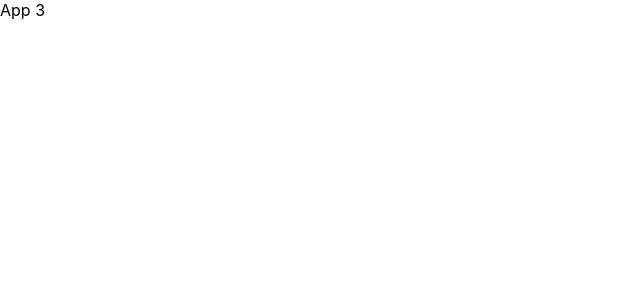
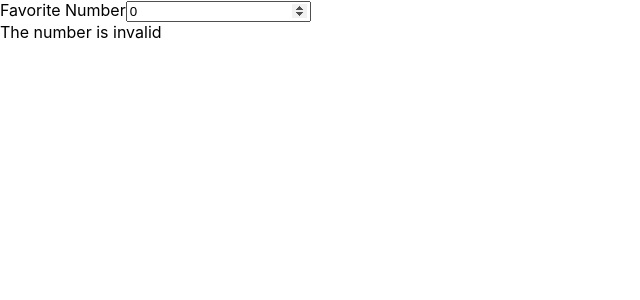
Before and after one commit to panglat/course-testing-js-ts-react-components, a React (Create React App) app: page / in a window 1280 px wide. Shown: the top 300 px of the page, without its empty margins (0-640 px from the left). Built offline with nearby package versions, Linux system fonts and the light colour scheme.

Commit message:
Add Favorite Number component and some test

```diff
--- a/package.json
+++ b/package.json
@@ -59,5 +59,8 @@
     "hooks": {
       "pre-commit": "lint-staged"
     }
+  },
+  "prettier": {
+    "singleQuote": true
   }
 }
--- a/src/components/App/index.tsx
+++ b/src/components/App/index.tsx
@@ -1,8 +1,13 @@
 import React from "react";
 import "./styles.scss";
+import FavoriteNumber from "components/FavoriteNumber";
 
 const App: React.FC = () => {
-  return <div className="app">App 3</div>;
+  return (
+    <div className="app">
+      <FavoriteNumber />
+    </div>
+  );
 };
 
 export default App;
--- /dev/null
+++ b/src/components/FavoriteNumber/index.tsx
@@ -0,0 +1,38 @@
+import React, { useState } from "react";
+
+import "./styles.scss";
+
+interface FavoriteNumberProps {
+  min?: number;
+  max?: number;
+}
+
+const FavoriteNumber: React.FC<FavoriteNumberProps> = ({
+  min = 1,
+  max = 9,
+}) => {
+  const [number, setNumber] = useState(0);
+  const [numberEntered, setNumberEntered] = useState(false);
+
+  const handleChange = (event: any) => {
+    setNumber(Number(event.target.value));
+    setNumberEntered(true);
+  };
+
+  const isValid = numberEntered && number >= min && number <= max;
+
+  return (
+    <div className="favorite-number">
+      <label htmlFor="favorite-number">Favorite Number</label>
+      <input
+        id="favorite-number"
+        type="number"
+        value={number}
+        onChange={handleChange}
+      />
+      {!isValid && <div role="alert">The number is invalid</div>}
+    </div>
+  );
+};
+
+export default FavoriteNumber;
--- /dev/null
+++ b/src/components/FavoriteNumber/styles.scss
@@ -0,0 +1,4 @@
+@import "global-styles/globals.scss";
+
+.favorite-number {
+}
```
Also changed, not shown: 2 other files (tests, documents, lock files or other folders).
